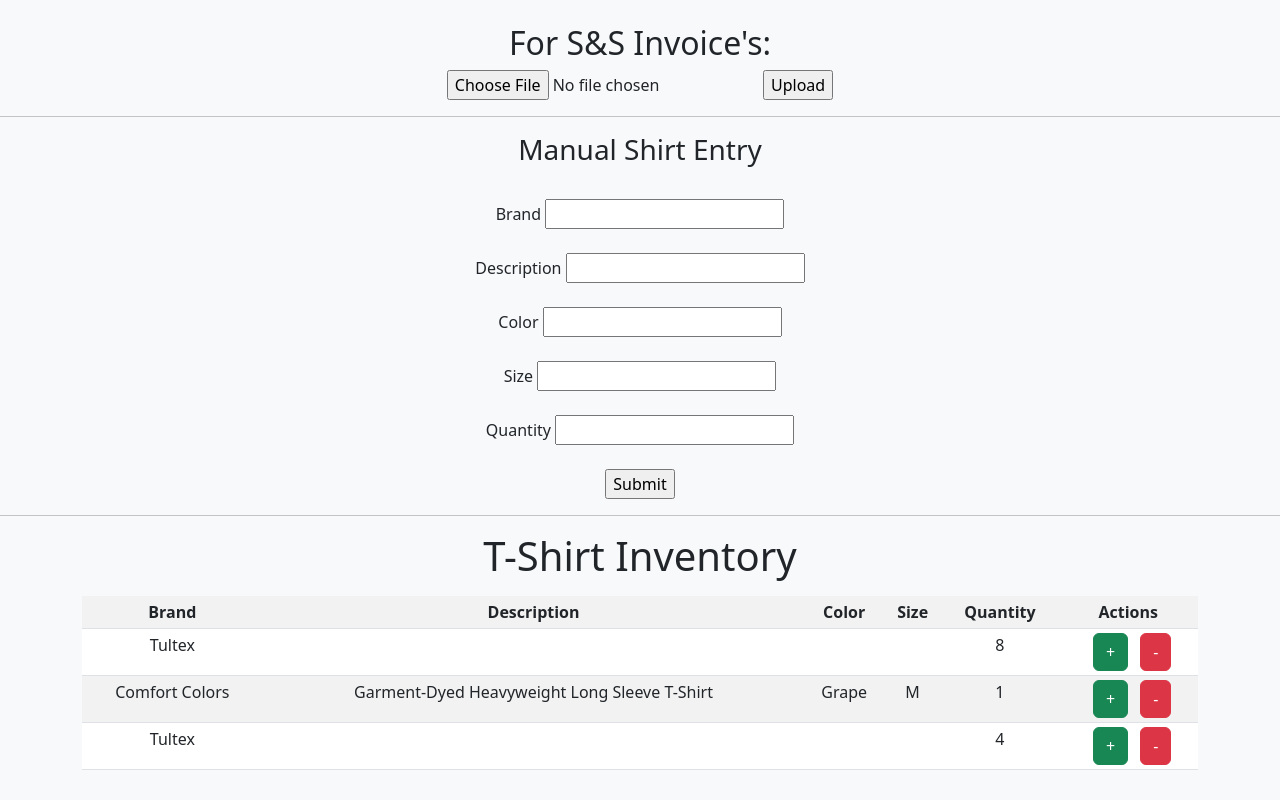
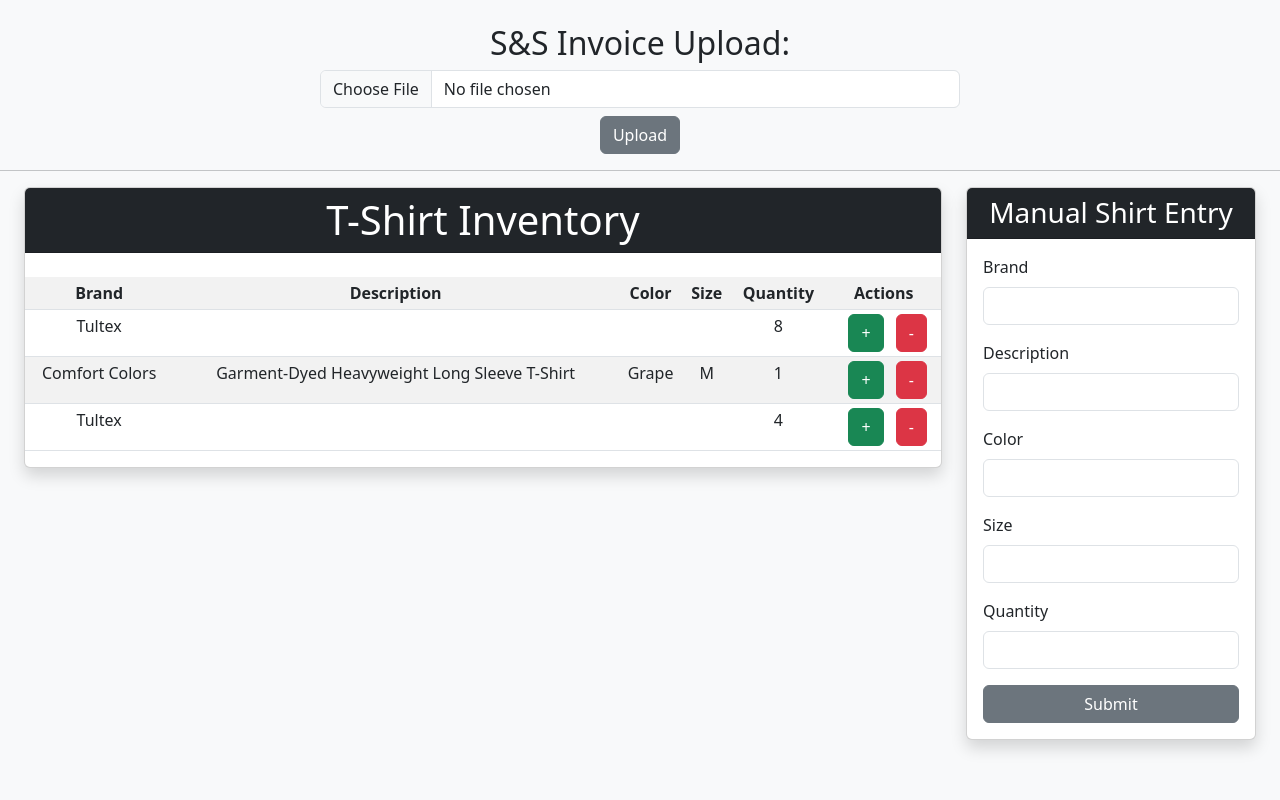
Before and after one commit to lukecbutler/Trackr, a Flask app: page / in a window 1280 px wide. Run offline with Flask 3, Linux system fonts and the light colour scheme; data comes from the database, SQL or seed files in the repository; both versions use the stored data as it was after the commit; some libraries are stand-ins or nearby versions.

Commit message:
Overhall UI w/ Bootstrap

```diff
--- a/app.py
+++ b/app.py
@@ -1,5 +1,5 @@
 from flask import Flask, request, render_template, redirect
-from pdfDataExtraction import getAllLinesFromPDF, extractTableContent
+from SSpdfDataExtraction import getAllLinesFromPDF, extractTableContent
 import sqlite3
 import os
 
--- a/templates/index.html
+++ b/templates/index.html
@@ -10,69 +10,51 @@
 </head>
 <body class="bg-light">
 
-    <!-- ==================== File Upload Section ==================== -->
+    <!-- ==================== Start File Upload Section ==================== -->
+    <!-- =================================================================== -->
     <div class="text-center">
 
         <!-- Section Header -->
-        <h2 class="mt-4">For S&S Invoice's:</h2>
+        <h2 class="mt-4">S&S Invoice Upload:</h2>
 
         <!-- File upload form for submitting S&S invoice files -->
         <form action="/upload" method="POST" enctype="multipart/form-data">
             <!-- File input field for selecting a file -->
-            <input type="file" name="file">
+            <input class="form-control w-50 mx-auto my-2" type="file" name="file">
 
             <!-- Submit button to upload the selected file -->
-            <input type="submit" value="Upload">
+            <input class="btn btn-secondary" type="submit" value="Upload">
         </form>
         <hr>
     </div>
-
-
-    <div>
-
-        <!-- action is the flask route that the form is submitted to -->
-        <form class='text-center' action='/manual_shirt_entry' method = 'POST'>
-
-            <!-- id is for css or js, name is for flask to pull the form with request.form['brand'] -->
-            <h3 class="text-center">Manual Shirt Entry</h3><br>
-            <label>Brand</label>
-            <input type="text" id='brand' name='brand'><br><br>
-
-            <label>Description</label>
-            <input type="text" id='description' name='description'><br><br>
-
-            <label>Color</label>
-            <input type="text" id='color' name='color'><br><br>
-
-            <label>Size</label>
-            <input type="text" id='size' name='size'><br><br>
-
-            <label>Quantity</label>
-            <input type="text" id='quantity' name='quantity' required><br><br>
+    <!-- =================================================================== -->
+    <!-- ==================== End File Upload Section ====================== -->
 
 
 
-            <!-- Submit manual shirt entry -->
-            <input type='submit' value="Submit">
-        </form>
-    </div>
+    <!-- ==================== Start Grid Container for Inventory Table ========================= -->
+    <!-- ======================================================================================= -->
+    <div class="container-fluid px-4">
 
-    <hr>
+        <!-- Create div to set bootstrap rows -->
+        <div class="row g-4 justify-content-center">
 
-    <!-- ==================== Inventory Table Section ==================== -->
-    <div class="container text-center">
+            <!-- ==================== Start Inventory Table Section ==================== -->
+            <!-- ====================================================================== -->
+            <div class="col-lg-9">
+                <div class="card mx-auto shadow text-center">
 
                     <!-- Main page header for inventory table -->
-        <h1 class="mb-3 mt-3">T-Shirt Inventory</h1>
+                    <h1 class="card-header bg-dark text-white mb-3">T-Shirt Inventory</h1>
 
                     <!-- Bootstrap-styled table to display inventory data -->
                     <!-- table-hover: highlight row on hover -->
                     <!-- table-striped: zebra strip rows -->
-        <!-- table-sm: compat spacing -->
+                    <!-- table-sm: compact spacing -->
                     <table class="table mt-2 table-hover table-striped table-sm">
 
                         <!-- Table header row describing each column -->
-            <!-- Each descibes a column in the table -->
+                        <!-- Each describes a column in the table -->
                         <tr>
                             <th>Brand</th>
                             <th>Description</th>
@@ -125,6 +107,68 @@
                         {% endfor %}
                     </table>
                 </div>
+            </div>
+            <!-- ===================================================================== -->
+            <!-- ==================== End Inventory Table Section ==================== -->
+
+
+
+            <!-- ================= Start Manual Shirt Entry Section ================ -->
+            <!-- =================================================================== -->
+            <div class="col-lg-3 mb-4">
+                <div class="card mx-auto shadow">
+
+                    <!-- Form Header -->
+                    <div class="card-header bg-dark text-white text-center">
+                        <h3 class="mb-0">Manual Shirt Entry</h3>
+                    </div>
+
+                    <!-- action is the flask route that the form is submitted to -->
+                    <div class="card-body">
+                        <form action="/manual_shirt_entry" method="POST">
+
+                            <!-- id is for css or js, name is for flask to pull the form with request.form['brand'] -->
+                            <div class="mb-3">
+                                <label class="form-label" for="brand">Brand</label>
+                                <input class="form-control" type="text" id="brand" name="brand">
+                            </div>
+
+                            <div class="mb-3">
+                                <label class="form-label" for="description">Description</label>
+                                <input class="form-control" type="text" id="description" name="description">
+                            </div>
+
+                            <div class="mb-3">
+                                <label class="form-label" for="color">Color</label>
+                                <input class="form-control" type="text" id="color" name="color">
+                            </div>
+
+                            <div class="mb-3">
+                                <label class="form-label" for="size">Size</label>
+                                <input class="form-control" type="text" id="size" name="size">
+                            </div>
+
+                            <div class="mb-3">
+                                <label class="form-label" for="quantity">Quantity</label>
+                                <input class="form-control" type="text" id="quantity" name="quantity" required>
+                            </div>
+
+                            <!-- Submit manual shirt entry -->
+                            <div class="d-grid">
+                                <input class="btn btn-secondary" type="submit" value="Submit">
+                            </div>
+                        </form>
+                    </div>
+                </div>
+            </div>
+            <!-- =================================================================== -->
+            <!-- ================== End Manual Shirt Entry Section ================= -->
+
+        </div>
+
+    </div>
+    <!-- =================================================================== -->
+    <!-- ==================== End Grid Container ========================== -->
 
 </body>
 </html>
```
Also changed, not shown: SSpdfDataExtraction.py (renamed from pdfDataExtraction.py), shirts.db. Lines whose indentation alone changed are shown as unchanged.
